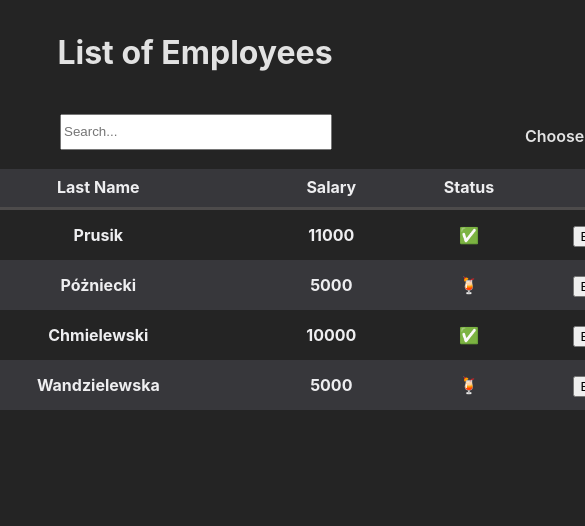
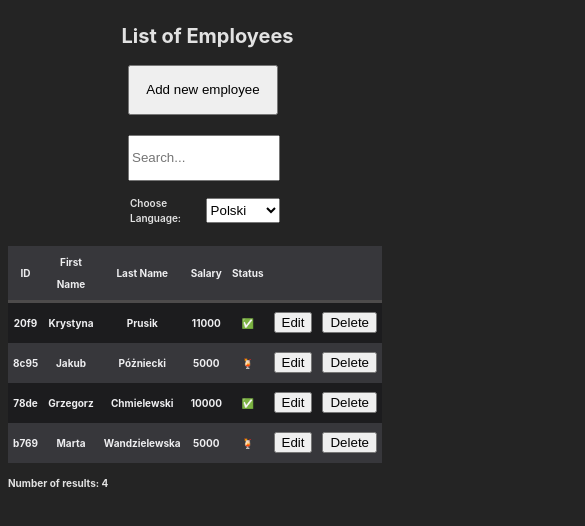
Before and after one commit to Brzozowski-Piotr-EDU/final-project-sda-employee-list, a React (Vite) app: page / in a window 390 px wide. Shown: the top 526 px of the page, 585 px wide, since content can reach past the window. Built offline with nearby package versions, Linux system fonts and the light colour scheme; data requests are answered from the project's data file.

Commit message:
Improved styling and added poor support for mobile for tables

```diff
--- a/src/App.scss
+++ b/src/App.scss
@@ -1,3 +1,7 @@
+$margin-left: 10px;
+$button-width: 150px;
+$input-width: 95.5%;
+
 main {
   display: flex;
   flex-direction: column;
@@ -7,43 +11,40 @@ main {
   label {
     display: block;
     font-weight: 600;
-    margin-left: 10px;
+    margin-left: $margin-left;
   }
 
   input {
     height: 25px;
-    margin-top: 15px;
-    margin-bottom: 15px;
+    margin: 15px 0;
   }
 
   .input {
-    width: 95.5%;
-    margin-left: 10px;
+    width: $input-width;
+    margin-left: $margin-left;
   }
 
   .input-first,
   .input-second {
     width: 46%;
-    margin-left: 10px;
+    margin-left: $margin-left;
   }
 
   .input-inrow {
-    margin-left: 10px;
+    margin-left: $margin-left;
   }
 
   .input-submit {
     position: relative;
     height: 35px;
-    width: 150px;
+    width: $button-width;
     top: 30px;
     margin-right: 25px;
   }
 
   select {
     margin-top: 15px;
-    justify-content: center;
-    align-items: center;
-    margin-left: 8px;
+    margin-left: $margin-left;
     width: 97.5%;
   }
 
@@ -52,6 +53,7 @@ main {
     width: 570px;
     height: 580px;
   }
+
   section.section-bottom {
     display: flex;
     justify-content: center;
@@ -68,13 +70,17 @@ input.inputSearch {
 .table-employee {
   width: 1200px;
   border-collapse: collapse;
-  background-color: #1c1c1e th, td {
-    //border: solid 1px #777;
+  background-color: #1c1c1e;
+
+  th,
+  td {
     padding: 5px;
   }
+
   thead {
     background-color: #37373b;
     line-height: 2.2;
+
     tr {
       border-bottom: solid #4d4b4b;
     }
@@ -95,6 +101,7 @@ input.inputSearch {
       line-height: 3;
     }
   }
+
   tr.employee:nth-child(even) {
     background-color: #37373b;
   }
@@ -103,6 +110,7 @@ input.inputSearch {
     background-color: #757272;
     cursor: pointer;
   }
+
   tr.employee-detail {
     background-color: #757272;
   }
@@ -111,14 +119,14 @@ input.inputSearch {
 .button-add {
   position: relative;
   height: 35px;
-  width: 150px;
+  width: $button-width;
   margin-bottom: 20px;
 }
 
 .button-back {
   position: relative;
   height: 35px;
-  width: 150px;
+  width: $button-width;
   top: 30px;
 }
 
@@ -126,46 +134,60 @@ div.langSelector {
   display: flex;
   position: absolute;
   width: 300px;
-  align-items: center; /* Wyśrodkuj elementy w pionie */
+  align-items: center;
   margin-top: -45px;
-  margin-left: 920px; /* Dostosuj marginesy według potrzeb */
+  margin-left: 920px;
 
   label {
-    margin-right: 10px; /* Dodaj odstęp między etykietą a rozwijaną listą */
+    margin-right: 10px;
   }
 
   select {
     margin-top: -1px;
     height: 25px;
-    width: 120px; /* Dostosuj szerokość rozwijanej listy według potrzeb */
+    width: 120px;
   }
 }
 
-// idk what i'am doing i hate repsonsive design
-/*@media only screen and (max-width: 600px) {
-  .table-employee {
-    width: 550px;
+@media screen and (max-width: 600px) {
+  h1 {
+    margin-left: 25px;
   }
 
-  thead {
-    height: 80px;
+  main {
+    font-size: 10px;
   }
 
-  tr {
-    height: 80px;
+  .inputSearch,
+  .langSelector {
+    margin-top: 0;
+  }
+
+  .table-employee {
+    width: 100%;
+  }
+
+  .inputSearch {
+    justify-content: center;
+    display: block;
+    width: 144px !important;
+    height: 40px !important;
+    margin-left: 120px !important;
   }
 
   .button-add {
-    position: relative;
-    height: 45px;
-    width: 264px;
-    margin-left: 140px;
-    margin-bottom: 20px;
+    height: 50px !important;
+    margin-left: 120px !important;
   }
-
-  input.inputSearch {
-    display: flex;
-    height: 40px;
-    margin-left: 138px;
+  div.langSelector {
+    position: static;
+    width: 160px;
+    align-items: center;
+    margin-top: 0px;
+    margin-left: 112px;
+    margin-bottom: 20px !important;
   }
-}*/
+  .main-manage {
+    background-color: red;
+  }
+}
--- a/src/Table.tsx
+++ b/src/Table.tsx
@@ -2,7 +2,7 @@ import React, { useState } from "react";
 import { Employee } from "./App";
 import { useNavigate } from "react-router-dom";
 import { RenderStatus } from "./componets/RenderStatus";
-import { I18nextProvider, useTranslation } from "react-i18next";
+import { useTranslation } from "react-i18next";
 import { LangSelector } from "./componets/LangSelector";
 export const Table = (props: { data: Employee[] }) => {
   const navigate = useNavigate();
```
